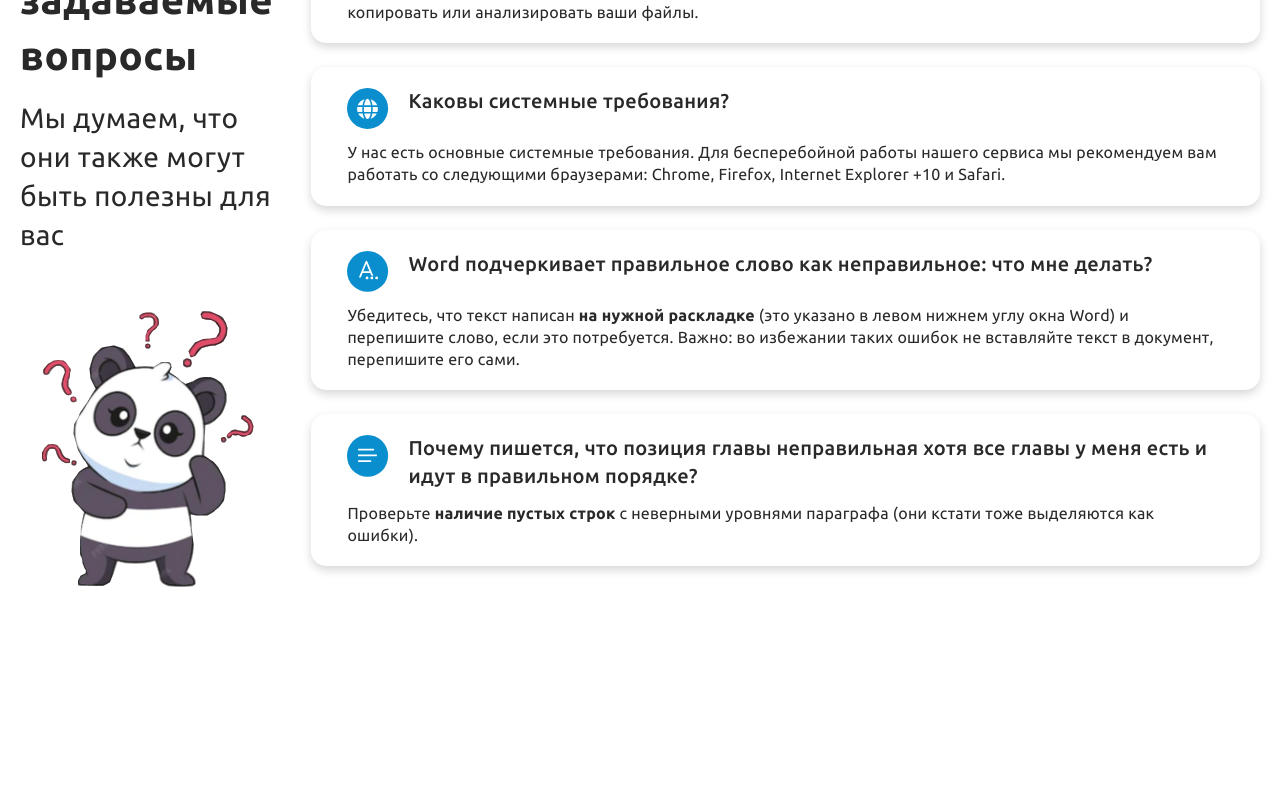
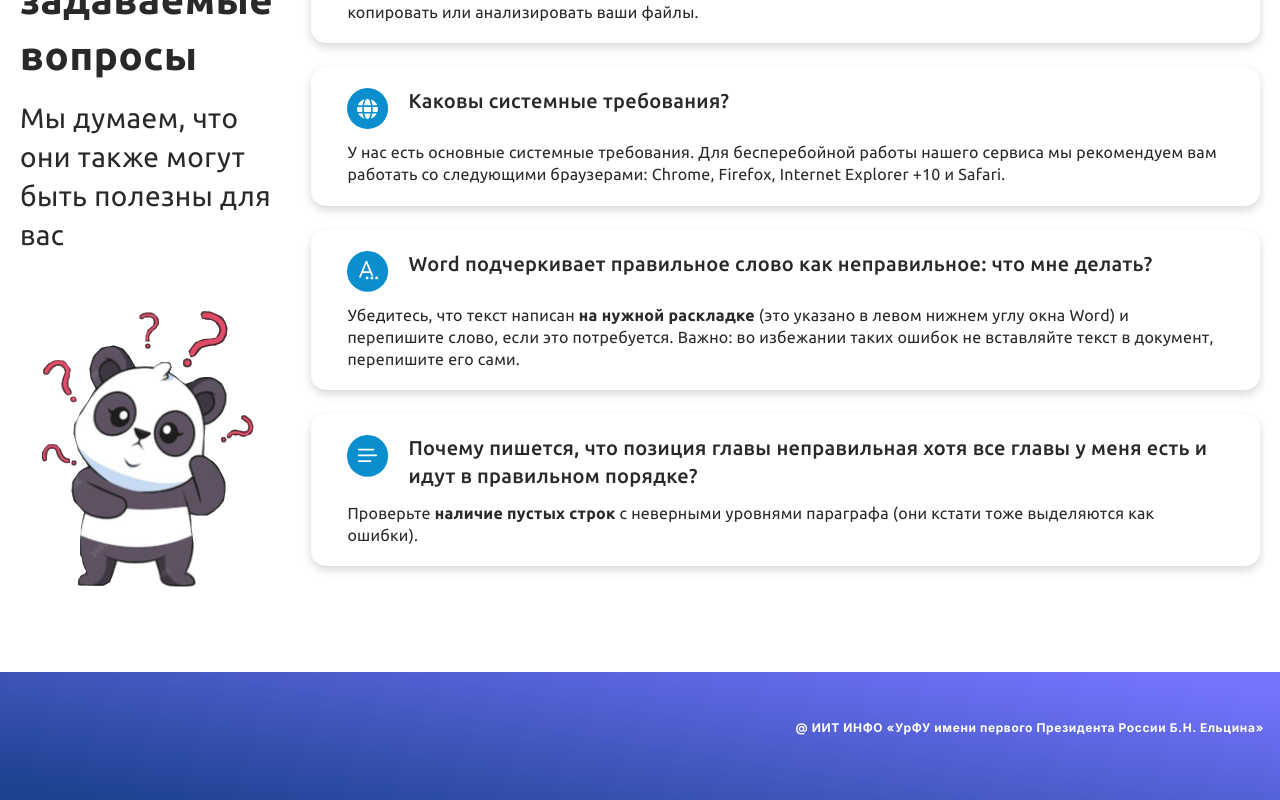
Before and after one commit to EliteHacker228/normative-control-frontend, a React (Vite) app: page /faq in a window 1280 px wide. Shown: the part 352-1152 px from the top of the page. Before the commit the page ends 1024 px from the top, so only its background shows below. Built offline with nearby package versions, Linux system fonts and the light colour scheme.

Commit message:
Add footer

```diff
--- a/src/App.jsx
+++ b/src/App.jsx
@@ -3,7 +3,6 @@ import reactLogo from '/react.svg'
 import viteLogo from '/vite.svg'
 import css from './App.module.css'
 import {BrowserRouter, Route, Routes} from "react-router-dom";
-import Default from "./pages/default/Default.jsx";
 import Welcome from "./pages/welcome/Welcome.jsx";
 import Uploading from "./pages/uploading/Uploading.jsx";
 import Result from "./pages/result/Result.jsx";
@@ -14,7 +13,6 @@ function App() {
     return (
         <BrowserRouter>
             <Routes>
-                {/*<Route path='' element={<Default/>}/>*/}
                 <Route path='' element={<Welcome/>}/>
                 <Route path='/welcome' element={<Welcome/>}/>
                 <Route path='/uploading' element={<Uploading/>}/>
--- /dev/null
+++ b/src/components/footer/Footer.jsx
@@ -0,0 +1,11 @@
+import css from './Footer.module.css';
+
+export default function Footer(){
+    return (
+        <div className={css.footer}>
+            <div className={css.footer_content}>
+                <p className={css.footer_description}>@ ИИТ ИНФО «УрФУ имени первого Президента России Б.Н. Ельцина»</p>
+            </div>
+        </div>
+    );
+}
--- /dev/null
+++ b/src/components/footer/Footer.module.css
@@ -0,0 +1,48 @@
+.footer {
+    background: var(--font-color);
+    background: linear-gradient(189deg, #7574FF 6.34%, #1E4391 93.03%);
+}
+
+.footer_content {
+    height: 128px;
+    font-family: Inter, sans-serif;
+    text-align: right;
+    padding-right: 16px;
+    padding-left: 16px;
+    padding-top: 48px;
+}
+
+.footer_description {
+    color: #FFF;
+    font-family: Inter, sans-serif;
+    font-size: 12px;
+    font-style: normal;
+    font-weight: 700;
+    line-height: 139.99%; /* 16.799px */
+    letter-spacing: 0.6px;
+}
+
+@media screen and (max-width: 768px) {
+
+}
+
+@media screen and (min-width: 769px) {
+
+}
+
+@media screen and (max-width: 425px) {
+    .footer_content {
+        height: 96px;
+        padding-top: 16px;
+    }
+}
+
+@media screen and (max-width: 325px) {
+    .footer_description {
+        font-size: 8px;
+    }
+    .footer_content {
+        height: 56px;
+        padding: 8px 16px;
+    }
+}
--- a/src/pages/default/Default.jsx
+++ /dev/null
@@ -1,33 +0,0 @@
-import { useState } from 'react'
-import reactLogo from '/react.svg'
-import viteLogo from '/vite.svg'
-import css from './Default.module.css'
-
-export default function Default() {
-    const [count, setCount] = useState(0)
-
-    return (
-        <>
-            <div>
-                <a href="https://vitejs.dev" target="_blank">
-                    <img src={viteLogo} className={css.logo} alt="Vite logo" />
-                </a>
-                <a href="https://react.dev" target="_blank">
-                    <img src={reactLogo} className={`${css.logo} ${css.react}`} alt="React logo" />
-                </a>
-            </div>
-            <h1>Vite + React</h1>
-            <div className="card">
-                <button onClick={() => setCount((count) => count + 1)}>
-                    count is {count}
-                </button>
-                <p>
-                    Edit <code>src/App.jsx</code> and save to test HMR
-                </p>
-            </div>
-            <p className={css.readTheDocs}>
-                Click on the Vite and React logos to learn more
-            </p>
-        </>
-    )
-}
--- a/src/pages/default/Default.module.css
+++ /dev/null
@@ -1,44 +0,0 @@
-#root {
-    max-width: 1280px;
-    margin: 0 auto;
-    padding: 2rem;
-    text-align: center;
-}
-
-.logo {
-    height: 6em;
-    padding: 1.5em;
-    will-change: filter;
-    transition: filter 300ms;
-}
-
-.logo:hover {
-    filter: drop-shadow(0 0 2em #646cffaa);
-}
-
-.logo.react:hover {
-    filter: drop-shadow(0 0 2em #61dafbaa);
-}
-
-@keyframes logo-spin {
-    from {
-        transform: rotate(0deg);
-    }
-    to {
-        transform: rotate(360deg);
-    }
-}
-
-@media (prefers-reduced-motion: no-preference) {
-    a:nth-of-type(2) .logo {
-        animation: logo-spin infinite 20s linear;
-    }
-}
-
-.card {
-    padding: 2em;
-}
-
-.read-the-docs {
-    color: #888;
-}
--- a/src/pages/faq/Faq.jsx
+++ b/src/pages/faq/Faq.jsx
@@ -5,6 +5,7 @@ import faq_system_requirements_ico from './faq_system_requirements_ico.svg';
 import faq_word_correction_ico from './faq_word_correction_ico.svg';
 import faq_contents_ico from './faq_contents_ico.svg';
 import Header from "../../components/header/Header.jsx";
+import Footer from "../../components/footer/Footer.jsx";
 
 export default function Faq() {
     return (
@@ -73,6 +74,7 @@ export default function Faq() {
                     </div>
                 </div>
             </div>
+            <Footer/>
         </div>
     );
 }
--- a/src/pages/result/Result.jsx
+++ b/src/pages/result/Result.jsx
@@ -6,6 +6,7 @@ import wrap_page_ico from './wrap_page_ico.svg';
 import unwrap_page_ico from './unwrap_page_ico.svg';
 import css from "./Result.module.css";
 import {useRef, useState} from "react";
+import Footer from "../../components/footer/Footer.jsx";
 
 export default function Result() {
     const [isFolded, setIsFolded] = useState(false);
@@ -252,6 +253,7 @@ export default function Result() {
                     </div>
                 </div>
             }
+            <Footer/>
         </div>
     );
 }
--- a/src/pages/result/Result.module.css
+++ b/src/pages/result/Result.module.css
@@ -8,7 +8,7 @@
     max-width: calc(1280px + 40px);
     padding-left: 20px;
     padding-right: 20px;
-    margin: 18px auto;
+    margin: 18px auto 80px;
 }
 
 .contentSection {
--- a/src/pages/uploading/Uploading.jsx
+++ b/src/pages/uploading/Uploading.jsx
@@ -5,6 +5,7 @@ import awakePandaImg from './awake_panda_img.png';
 import uploadingComplete from './progress_bar_ready_img.png';
 import Header from "../../components/header/Header.jsx";
 import {useNavigate} from "react-router-dom";
+import Footer from "../../components/footer/Footer.jsx";
 
 export default function Uploading() {
     const [uploadingProgress, setUploadingProgress] = useState(0);
@@ -66,6 +67,7 @@ export default function Uploading() {
                     </div>
                 </div>
             }
+            <Footer/>
         </div>
     );
 }
--- a/src/pages/uploading/Uploading.module.css
+++ b/src/pages/uploading/Uploading.module.css
@@ -7,6 +7,7 @@
     max-width: calc(1280px + 40px);
     /*padding-left: 20px;*/
     /*padding-right: 20px;*/
+    height: max(100vh, 700px);
     margin: 0 auto;
 }
 
--- a/src/pages/welcome/Welcome.jsx
+++ b/src/pages/welcome/Welcome.jsx
@@ -3,6 +3,7 @@ import welcome_panda_img from './welcome_panda.png';
 import Header from "../../components/header/Header.jsx";
 import {useRef, useState} from "react";
 import {useNavigate} from "react-router-dom";
+import Footer from "../../components/footer/Footer.jsx";
 
 export default function Welcome() {
     let fileInputRef = useRef(null);
@@ -67,7 +68,7 @@ export default function Welcome() {
     };
 
     return (
-        <div>
+        <div className={css.page}>
             <Header/>
             <div className={css.content}>
                 <div className={css.content__main}>
@@ -109,6 +110,7 @@ export default function Welcome() {
                 </div>
                 <img className={css.content__image} src={welcome_panda_img} alt={'Panda is welcoming user'}/>
             </div>
+            <Footer/>
         </div>
     );
 }
--- a/src/pages/welcome/Welcome.module.css
+++ b/src/pages/welcome/Welcome.module.css
@@ -6,6 +6,7 @@
     padding-left: 20px;
     padding-right: 20px;
     /*align-items: center;*/
+    height: max(calc(100vh - 128px - 128px - 85px - 85px), 550px);
 
     margin: 85px auto;
 }
@@ -138,6 +139,10 @@
     .content__hint__upload {
         display: none;
     }
+
+    .content {
+        height: max(calc(100vh - 128px - 128px - 85px - 85px), 620px);
+    }
 }
 
 @media screen and (max-width: 425px) {
@@ -157,6 +162,8 @@
 
     .content {
         margin-top: 20px;
+
+        height: max(calc(100vh - 96px - 96px - 20px - 85px), 480px);
     }
 }
 
@@ -177,5 +184,7 @@
 
     .content {
         margin-top: 20px;
+
+        height: max(calc(100vh - 56px - 56px - 20px - 85px), 350px);
     }
 }
```
